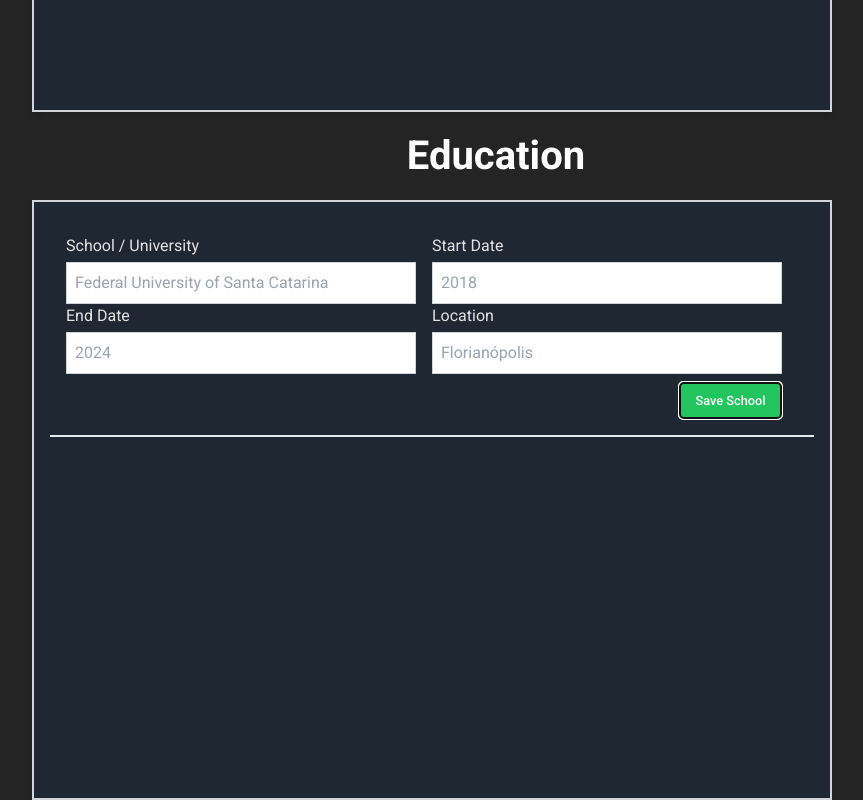
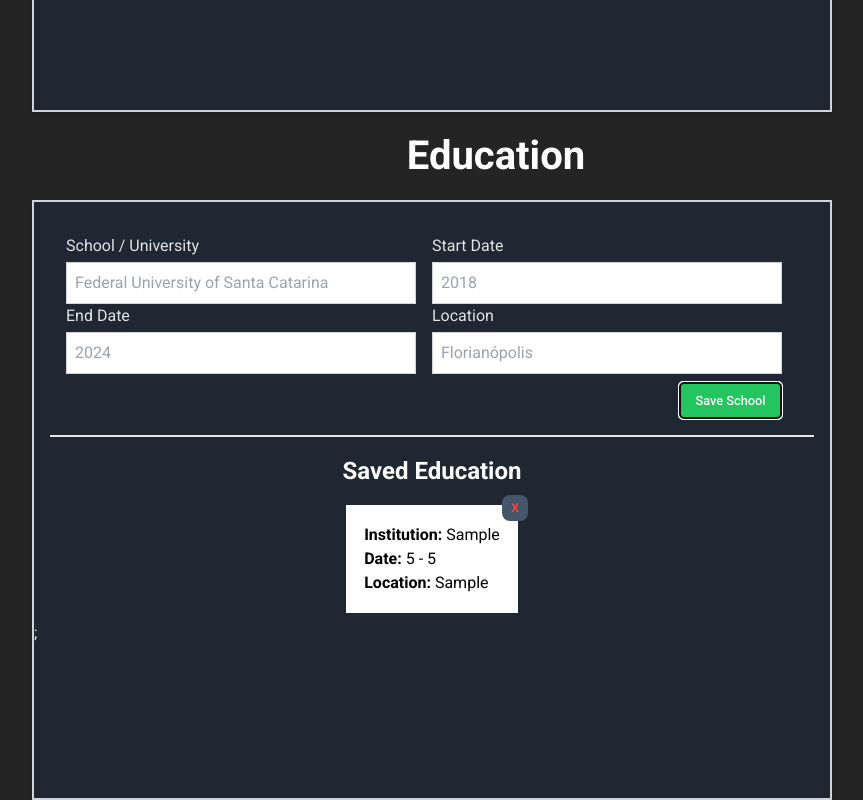
Before and after one commit to douglasmnegri/cv-application, a React (Vite) app: page / in a window 1280 px wide. Both pictures are taken after typing "Sample", "5", "5", "Sample" into the empty fields and a click on the button "Save School". Shown: the part 1952-2752 px from the top of the page, without its empty margins (144-1007 px from the left). Built offline with nearby package versions, Linux system fonts and the light colour scheme.

Commit message:
add dynamic id to Education.jsx

```diff
--- a/src/education/Education.jsx
+++ b/src/education/Education.jsx
@@ -43,6 +43,24 @@ export default function Education({
             </div>
           </div>
         </div>
+        <div className={`m4 ${saveEducation.length < 1 ? "hidden" : "block"}`}>
+          <h2>Saved Education</h2>
+          <div className="flex flex-wrap justify-evenly">
+            {saveEducation.map((field) => (
+              <PrintSchools
+                key={field.id}
+                school={field.school}
+                location={field.location}
+                date={
+                  field.endDate == ""
+                    ? field.startDate + " (In progress)"
+                    : field.startDate + " - " + field.endDate
+                }
+              />
+            ))}
+          </div>
+        </div>
+        ;
       </Container>
     </>
   );
@@ -66,23 +84,3 @@ function PrintSchools({ school, date, location }) {
     </div>
   );
 }
-
-{
-  /* <div className={`m4 ${saveEducation.length < 1 ? "hidden" : "block"}`}>
-          <h2>Saved Education</h2>
-          <div className="flex flex-wrap justify-evenly">
-            {saveEducation.map((field, index) => (
-              <PrintSchools
-                key={index}
-                school={field.school}
-                location={field.location}
-                date={
-                  field.endDate == ""
-                    ? field.startDate + " (In progress)"
-                    : field.startDate + " - " + field.endDate
-                }
-              />
-            ))}
-          </div>
-        </div> */
-}
--- a/src/education/HandleEducation.jsx
+++ b/src/education/HandleEducation.jsx
@@ -31,14 +31,7 @@ export default function useEducation() {
     location: "",
   });
 
-      const [saveEducation, setSaveEducation] = useState([
-        {
-          school: "UFSC",
-          startDate: "2018",
-          endDate: "2024",
-          location: "Florianópolis",
-        },
-      ]);
+  const [saveEducation, setSaveEducation] = useState([]);
 
   function handleInputFields(e) {
     const { name, value } = e.target;
@@ -49,14 +42,19 @@ export default function useEducation() {
   }
 
   function handleEducation() {
-        setSaveEducation((prevEducation) => [...prevEducation, fields]);
+    const newEducation = {
+      id: uuidv4(),
+      ...fields,
+    };
+
+    console.log(newEducation);
+    setSaveEducation((prevEducation) => [...prevEducation, newEducation]);
     setsFields({
       school: "",
       startDate: "",
       endDate: "",
       location: "",
     });
-        console.log(saveEducation);
   }
 
   return {
@@ -64,6 +62,6 @@ export default function useEducation() {
     handleEducation,
     educationFields,
     fields,
-        saveEducation
+    saveEducation,
+  };
 }
-}
```
Lines whose indentation alone changed are shown as unchanged.
